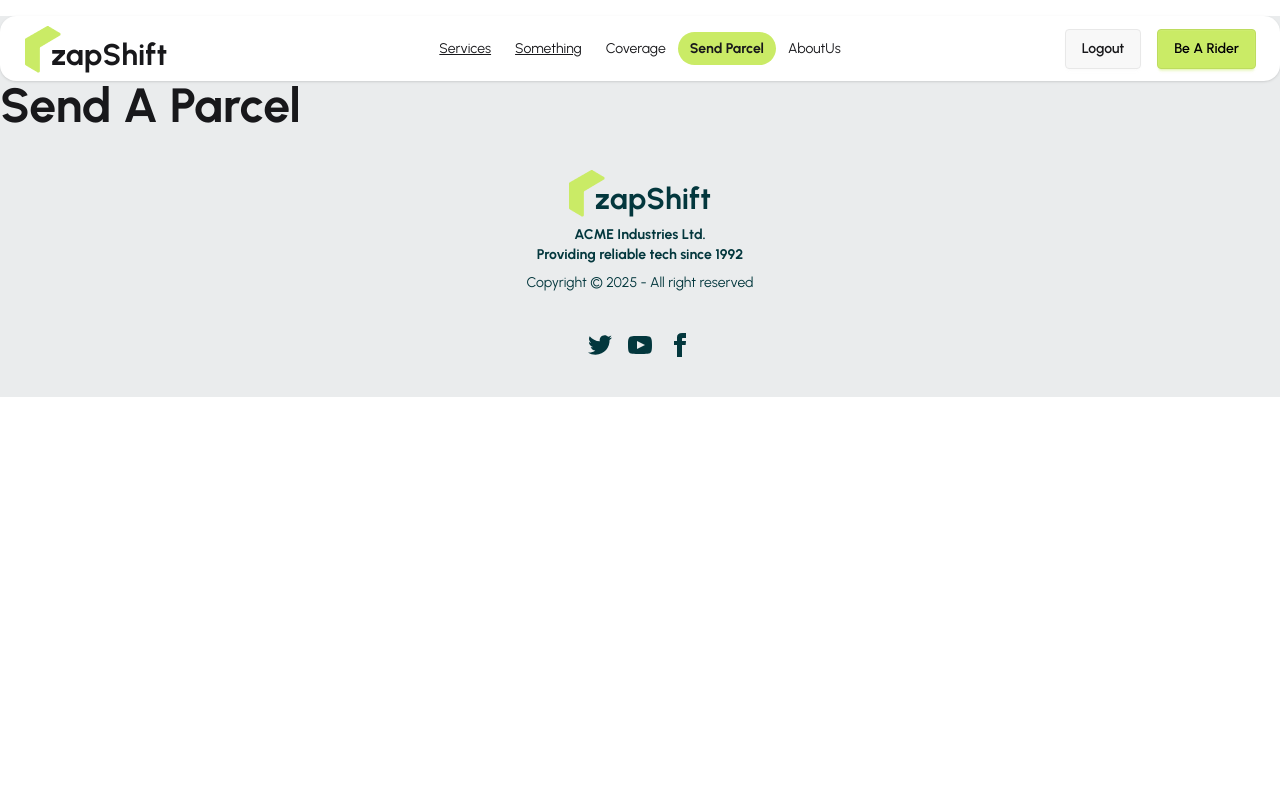
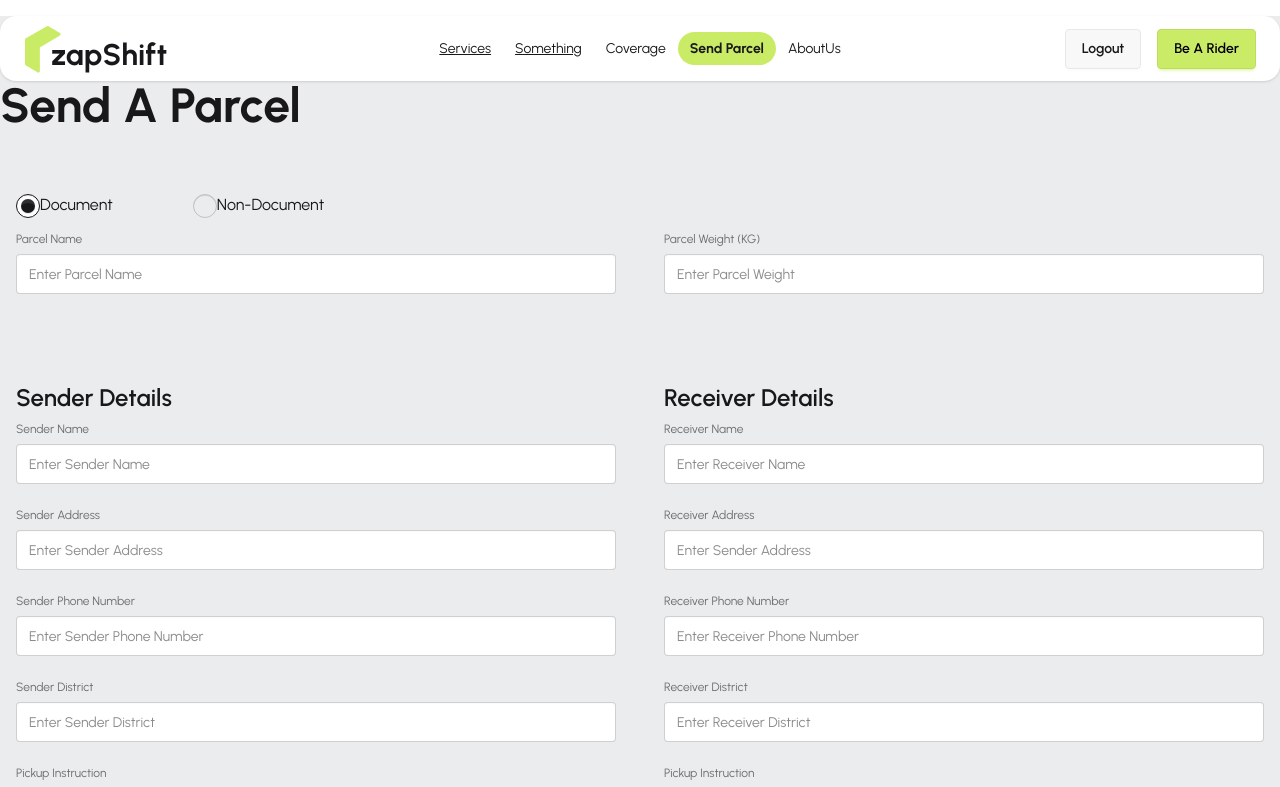
Before and after one commit to Alif-Hossen/zap-shift-client, a React (Vite) app: page /send_parcel in a window 1280 px wide. Shown: the top 787 px of the page. Built offline with nearby package versions, Linux system fonts and the light colour scheme; no server answers; sample sign-in values are in the browser's storage.

Commit message:
Add All Section ( Form ) In SendParcel Component

```diff
--- a/src/Pages/sendParcel/SendParcel.jsx
+++ b/src/Pages/sendParcel/SendParcel.jsx
@@ -5,38 +5,105 @@
 
     const {
         register,
-        formState: { errors } ,
+        formState: { errors },
         handleSubmit,
 
-     } = useForm()
+    } = useForm()
 
-     const handleSendParcel = data => {
+    const handleSendParcel = data => {
+        console.log(data)
 
-     }
+    }
 
     return (
         <div>
             <h2 className="text-5xl font-bold">Send A Parcel</h2>
-            <form onSubmit={handleSubmit(handleSendParcel)}>
-                {/* DOCUMENTS */}
-                <div>
+            <form onSubmit={handleSubmit(handleSendParcel)} className='mt-12 p-4 '>
+
+                {/* PARCEL TYPE */}
+                <div className='flex gap-20 pb-2'>
+                    <label className='"label'>
+                        <input type="radio" {...register('parcelType')} value="document" className="radio" defaultChecked />
+                        Document
+                    </label>
+
+                    <label className='"label'>
+                        <input type="radio" {...register('parcelType')} value="npn-document" className="radio" />
+                        Non-Document
+                    </label>
+                </div>
+                {/* PARCEL INFO -  */}
+                <div className='grid grid-cols-1 md:grid-cols-2 gap-12 mb-20'>
+                    <fieldset className="fieldset">
+                        <label className="label">Parcel Name</label>
+                        <input type="text" {...register('parcelName')} className="input w-full" placeholder="Enter Parcel Name" />
+                    </fieldset>
+                    <fieldset className="fieldset">
+                        <label className="label">Parcel Weight (KG)</label>
+                        <input type="number" {...register('parcelWeight')} className="input w-full" placeholder="Enter Parcel Weight" />
+                    </fieldset>
 
                 </div>
-                {/* PARCEL INFO -  */}
-                <div>
 
+                {/* TWO COLUMN */}
+                <div className='grid grid-cols-1 md:grid-cols-2 gap-12'>
+                    {/* SENDER DETAILS*/}
+
+                    <fieldset className="fieldset">
+                        <h4 className="text-2xl font-semibold">Sender Details</h4>
+
+                        {/* SENDER NAME - */}
+                        <label className="label">Sender Name</label>
+                        <input type="text" {...register('senderName')} className="input w-full" placeholder="Enter Sender Name" />
+
+                        {/* SENDER ADDRESS - */}
+                        <label className="label mt-4">Sender Address</label>
+                        <input type="text" {...register('senderAddress')} className="input w-full" placeholder="Enter Sender Address" />
+                        {/* SENDER PHONE NUMBER - */}
+                        <label className="label mt-4">Sender Phone Number</label>
+                        <input type="text" {...register('senderPhoneNumber')} className="input w-full" placeholder="Enter Sender Phone Number" />
+
+                        {/* SENDER DISTRICT - */}
+                        <label className="label mt-4">Sender District</label>
+                        <input type="text" {...register('senderDistrict')} className="input w-full" placeholder="Enter Sender District" />
+
+                        {/* SENDER INSTRUCTION - */}
+                        <label className="label mt-4">Pickup Instruction</label>
+                        <textarea type="text" {...register('pickUpInstruction')} className="input w-full" placeholder="Enter Pickup Instruction">
+
+                        </textarea>
+                        {/* <input type="text" {...register('pickUpInstruction')} className="input w-full" placeholder="Enter Pickup Instruction" /> */}
+                    </fieldset>
+
+
+                    {/* RECEIVER DETAILS - */}
+                    <fieldset className="fieldset">
+                        <h4 className="text-2xl font-semibold">Receiver  Details</h4>
+
+                        {/*RECEIVER  NAME - */}
+                        <label className="label">Receiver Name</label>
+                        <input type="text" {...register('receiverName')} className="input w-full" placeholder="Enter Receiver Name" />
+
+                        {/*RECEIVER  ADDRESS - */}
+                        <label className="label mt-4">Receiver Address</label>
+                        <input type="text" {...register('receiverAddress')} className="input w-full" placeholder="Enter Sender Address" />
+
+                        {/*RECEIVER  PHONE NUMBER - */}
+                        <label className="label mt-4">Receiver Phone Number</label>
+                        <input type="text" {...register('receiverPhoneNumber')} className="input w-full" placeholder="Enter Receiver Phone Number" />
+
+                        {/* RECEIVER DISTRICT - */}
+                        <label className="label mt-4">Receiver District</label>
+                        <input type="text" {...register('receiverDistrict')} className="input w-full" placeholder="Enter Receiver District" />
+
+                        {/*  INSTRUCTION - */}
+                        <label className="label mt-4">Pickup Instruction</label>
+                        <textarea type="text" {...register('pickUpInstruction')} className="input w-full" placeholder="Enter Pickup Instruction">
+
+                        </textarea>
+                    </fieldset>
                 </div>
-                {/* TWO COLUMN */}
-                <div>
-                    {/* SENDER */}
-                    <div>
-
-                    </div>
-                    {/* RECEIVER */}
-                    <div>
-
-                    </div>
-                </div>
+                <input type="submit" value="Send Parcel" className='btn btn-primary text-black' />
             </form>
 
         </div>
```
